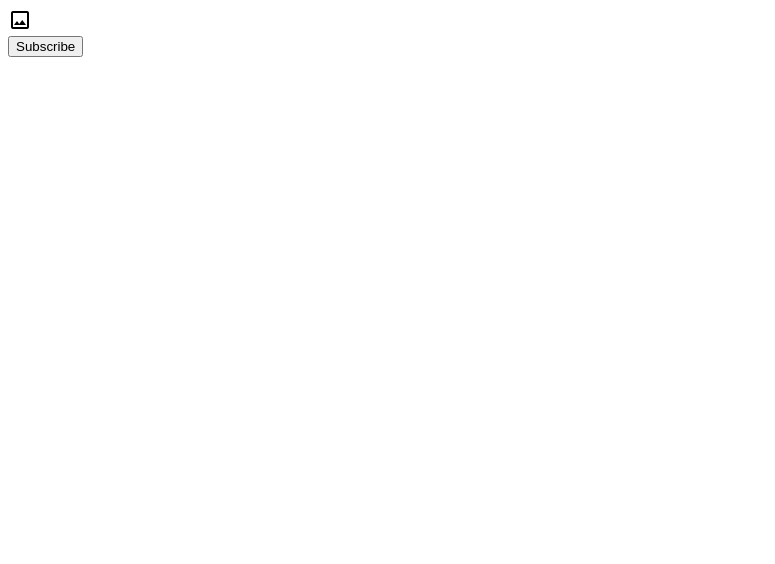
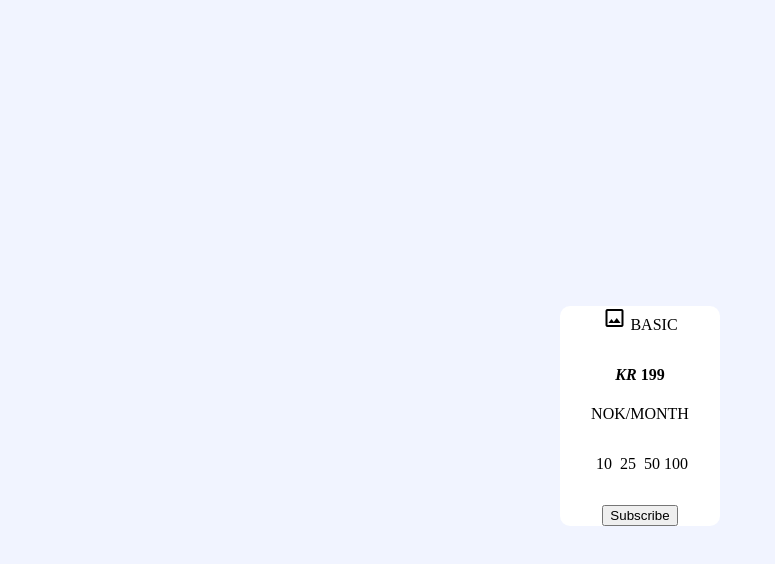
Before and after one commit to iamregha/subscription-plan, a plain HTML site: page index.html in a window 1280 px wide. Shown: the whole page, without its empty margins (0-775 px from the left). Drawn offline with nearby package versions, Linux system fonts and the light colour scheme.

Commit message:
flexbox and grid

```diff
--- a/index.html
+++ b/index.html
@@ -11,12 +11,17 @@
     <div class="container">
         <div class="sub-type">
             <span class="material-symbols-outlined">image</span>
+            <caption>BASIC</caption>
         </div>
-        <div class="amount">
-
-        </div>
+        <section class="amount">
+            <h4><i>KR </i> 199</h4>
+            <p>NOK/MONTH</p>
+        </section>
         <div class="sub-download">
-
+            <div>10</div>
+            <div>25</div>
+            <div>50</div>
+            <div>100</div>
         </div>
         <button>Subscribe</button>
     </div>
--- a/style.css
+++ b/style.css
@@ -0,0 +1,40 @@
+
+html{
+    display: flex;
+    justify-content: center;
+    align-items: center;
+    height: 100%;
+}
+
+body{
+    background-color: #f1f4ff;
+}
+
+
+.container{
+    background-color: #ffffff;
+    text-align: center;
+    border-radius: 10px;
+    box-sizing: border-box;
+    min-width: 100%;
+}
+
+.container > div{
+    margin: 2rem;
+}
+
+.sub-download{
+    display: grid;
+    grid-template-columns: repeat(4, minmax(20px, 1fr));
+}
+
+/* .sub-type{
+    width: auto;
+    border: 1px solid ;
+    border-radius: 50px;
+} */
+
+span{
+    margin: 0;
+    padding: 0;
+}
```
